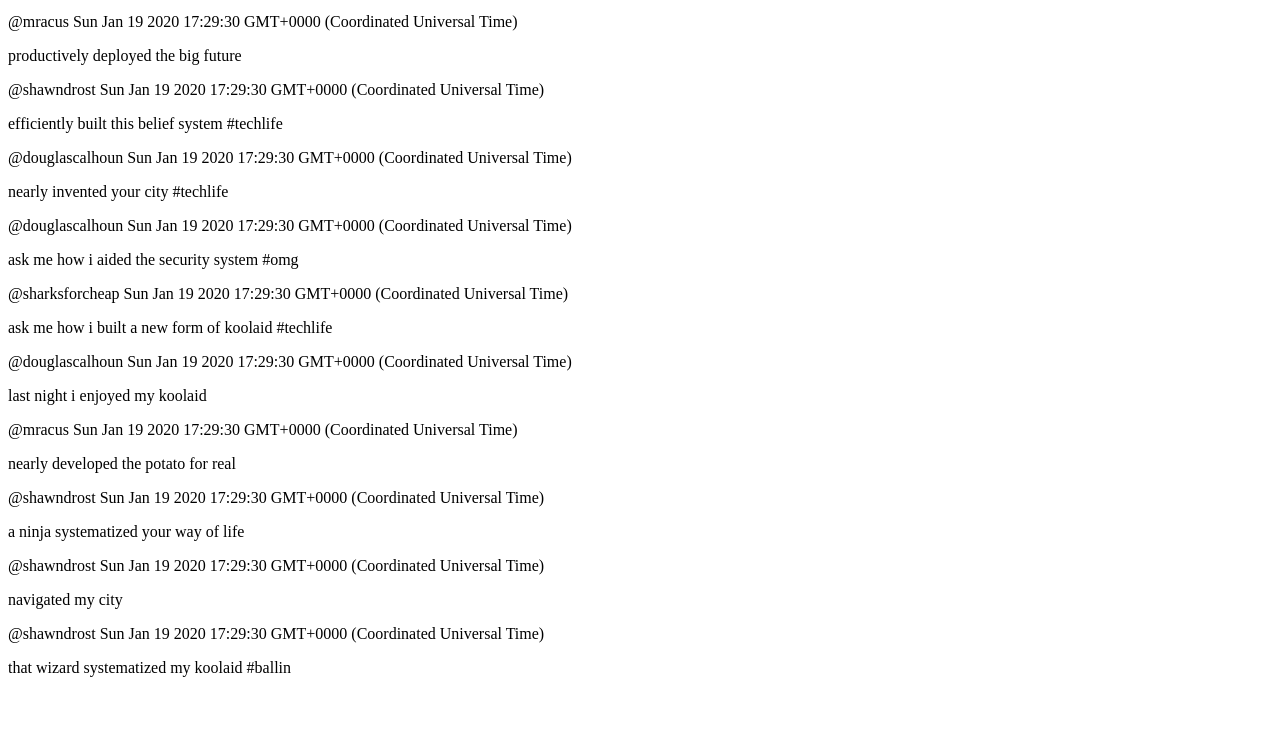
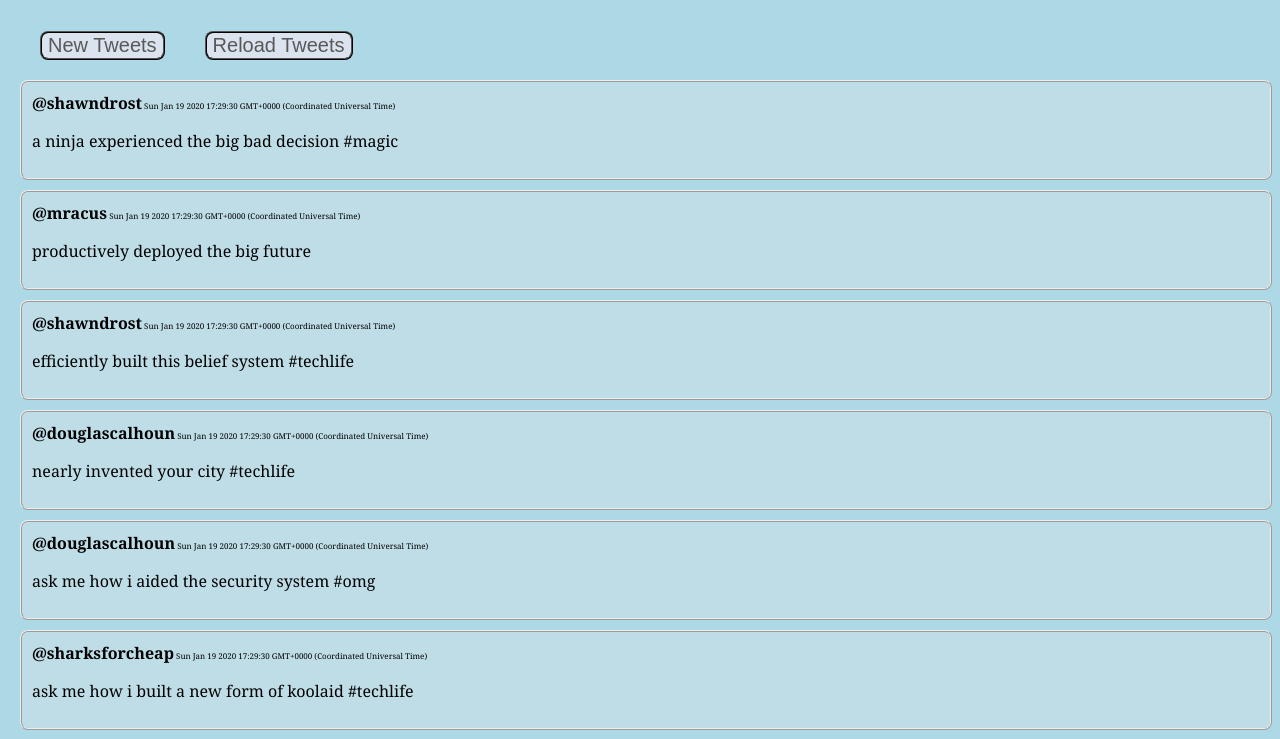
Before and after one commit to krisdo/twiddler, a plain HTML site: page index.html in a window 1280 px wide. Shown: the part 196-935 px from the top of the page. Before the commit the page ends 889 px from the top, so only its background shows below. Drawn offline with Linux system fonts and the light colour scheme.

Commit message:
linked css file to html

```diff
--- a/index.html
+++ b/index.html
@@ -3,7 +3,8 @@
   <head>
     <script src="jquery.js"></script>
     <script src="data_generator.js"></script>
-  </head>
+    <link
+  <link rel="stylesheet" type="text/css" href="twiddler.css">
   <body>
     <script>
 
```
